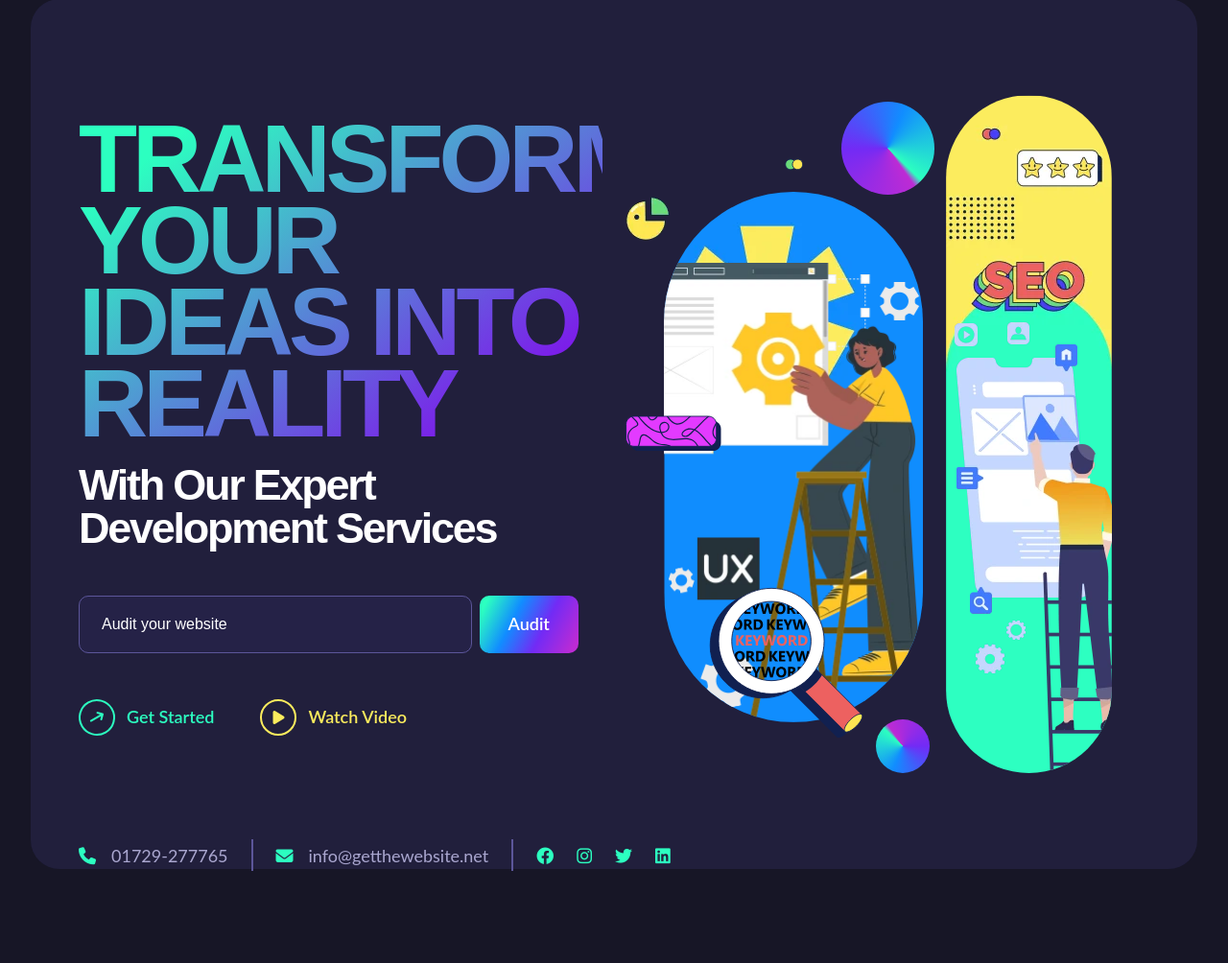
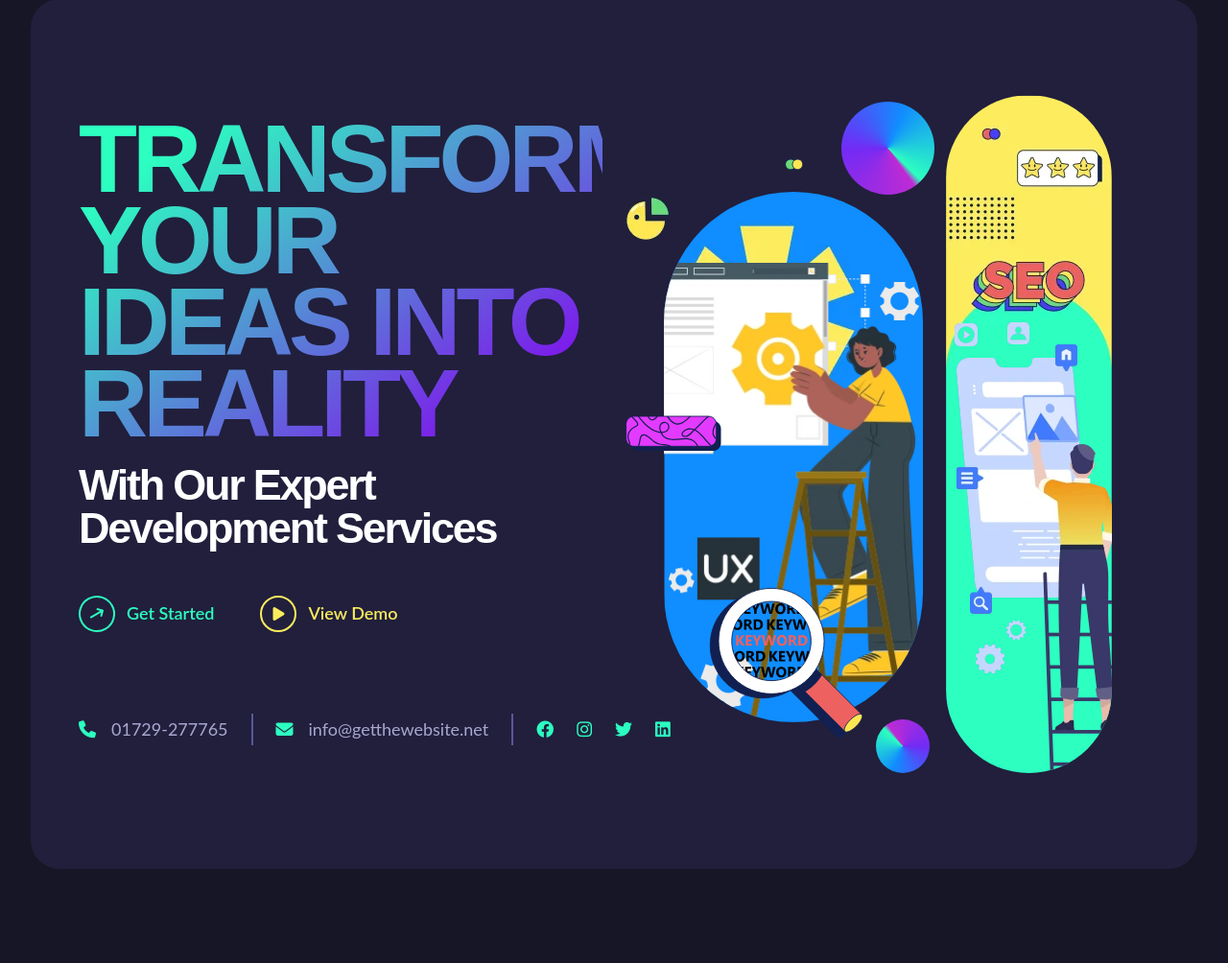
Before and after one commit to Get-The-Website/W-Main-V2, a PHP site: page / in a window 1280 px wide. Shown: the part 99-1103 px from the top of the page at 96% size. Run offline with PHP 8.4, Linux system fonts and the light colour scheme.

Commit message:
update main page

```diff
--- a/index.php
+++ b/index.php
@@ -29,13 +29,13 @@
                             With Our Expert Development Services
                         </h4>
                         <!-- Website Audit Form -->
-                        <div>
+<!--                        <div>
                             <form class="pt-md-5 pt-4 d-flex gap-2">
                                 <input class="w-75" name="WebsiteAudit" placeholder="Audit your website" required=""
                                        type="url">
                                 <button class="hover2" type="submit">Audit</button>
                             </form>
-                        </div>
+                        </div>-->
                         <!-- Call-to-Action Buttons -->
                         <div class="d-flex pt-5 gap-lg-5 gap-3">
                             <div>
@@ -45,9 +45,9 @@
                                 </a>
                             </div>
                             <div>
-                                <a class="hover4" href="#">
+                                <a class="hover4" href="https://demo.getthewebsite.net/">
                                     <i class="fa fa-play d-flex justify-content-center align-items-center"></i>
-                                    Watch Video
+                                    View Demo
                                 </a>
                             </div>
                         </div>
```
